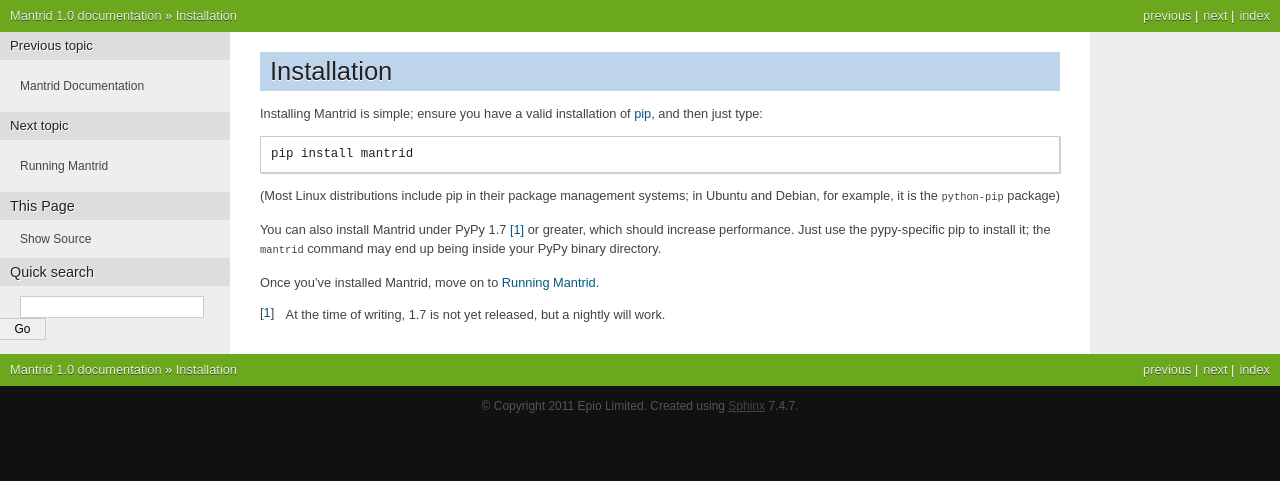
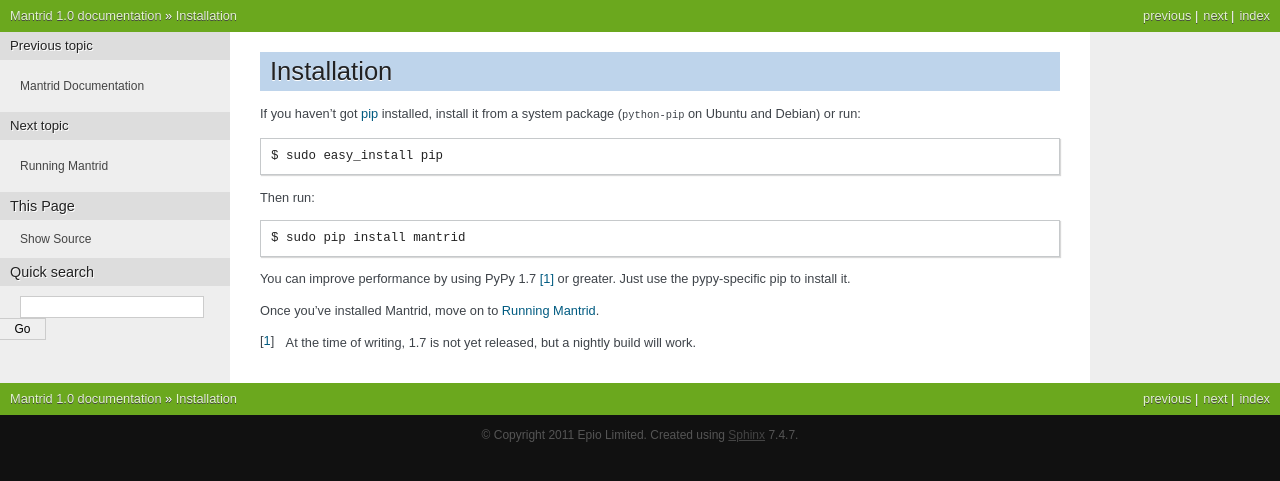
Before and after one commit to epio/mantrid, a Sphinx documentation site: the page built from docs/installation.rst, in a window 1280 px wide. Shown: the top 481 px of the page. Built offline with Sphinx 7.4.7, drawn with Linux system fonts in a browser that asks for light colours.

Commit message:
Cleaned up installation docs

```diff
--- a/docs/installation.rst
+++ b/docs/installation.rst
@@ -1,15 +1,17 @@
 Installation
 ============
 
-Installing Mantrid is simple; ensure you have a valid installation of `pip <http://www.pip-installer.org/>`_, and then just type::
+If you haven't got `pip <http://www.pip-installer.org/>`_ installed, install it from a system package (``python-pip`` on Ubuntu and Debian) or run::
 
-    pip install mantrid
+    $ sudo easy_install pip
 
-(Most Linux distributions include pip in their package management systems; in Ubuntu and Debian, for example, it is the ``python-pip`` package)
+Then run::
 
-You can also install Mantrid under PyPy 1.7 [#]_ or greater, which should increase performance. Just use the pypy-specific pip to install it; the ``mantrid`` command may end up being inside your PyPy binary directory.
+    $ sudo pip install mantrid
+
+You can improve performance by using PyPy 1.7 [#]_ or greater. Just use the pypy-specific pip to install it.
 
 Once you've installed Mantrid, move on to :doc:`running`.
 
 
-.. [#] At the time of writing, 1.7 is not yet released, but a nightly will work.
+.. [#] At the time of writing, 1.7 is not yet released, but a nightly build will work.
```
